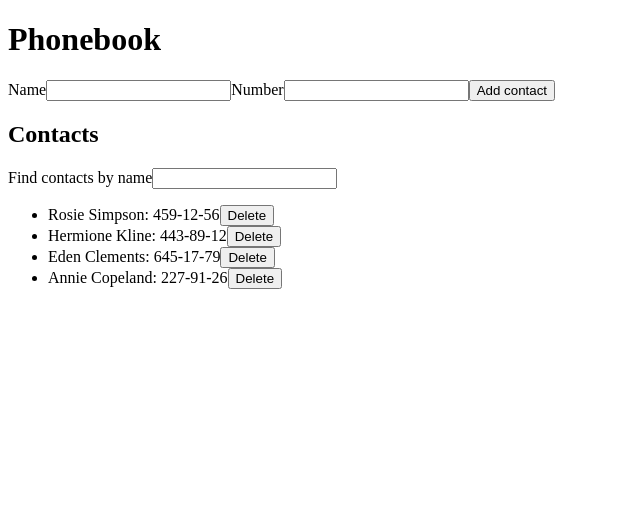
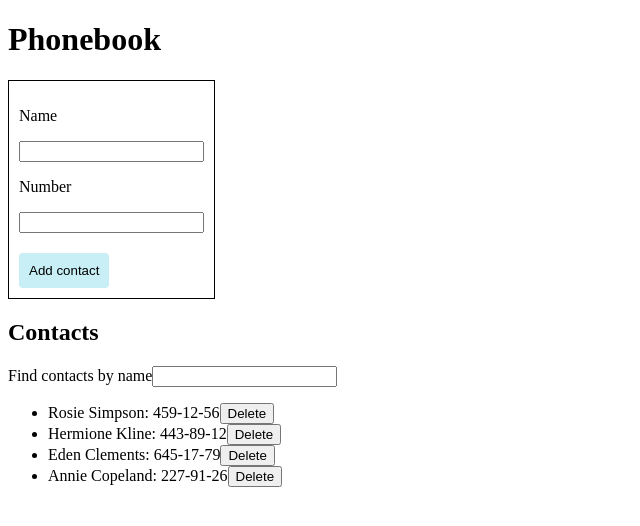
Before and after one commit to nilupsym/goit-react-hw-03-phonebook, a React (Create React App) app: page / in a window 1280 px wide. Shown: the top 526 px of the page, without its empty margins (0-640 px from the left). Built offline with nearby package versions, Linux system fonts and the light colour scheme; the HTML template or start-up script is replaced by a standard one.

Commit message:
updates contact form

```diff
--- a/src/App.js
+++ b/src/App.js
@@ -1,4 +1,6 @@
 import React, { Component } from 'react';
+
+import ContactForm from './components/ContactForm';
 
 class App extends Component {
   state = {
@@ -8,39 +10,36 @@ class App extends Component {
       { id: 'id-3', name: 'Eden Clements', number: '645-17-79' },
       { id: 'id-4', name: 'Annie Copeland', number: '227-91-26' },
     ],
-    filter: '',
-    name: '',
-    number: ''
+    filter: ''
   }
 
-  deleteContact = (contactID) => {this.setState(prevState => ({contacts: prevState.contacts.filter(contact => contact.id !== contactID)}))}
+  handleDeleteContact = (contactID) => {
+    this.setState(prevState => ({
+      contacts: prevState.contacts.filter(contact => contact.id !== contactID)
+    }))
+  }
+
+  formSubmitHandler = (data) => {
+    console.log(data);
+  }
 
   render() {
     const { contacts } = this.state;
     return (
       <>
         <h1>Phonebook</h1>
-        <form>
-          <label>
-            Name
-            <input type='text' />
-          </label>
-          <label>
-            Number
-            <input type='text' />
-          </label>
-          <button type='submit'>Add contact</button>
-        </form>
+        <ContactForm onSubmit={this.formSubmitHandler} />
 
         <h2>Contacts</h2>
         <label>
           Find contacts by name
-          <input type='text' /></label>
+          <input type='text' />
+        </label>
         <ul>
           {contacts.map(({ id, name, number }) => { return (
             <li key={id}>
-              {name}: { number}
-              <button onClick={() => this.deleteContact(id)}>Delete</button>
+              {name}: {number}
+              <button onClick={() => this.handleDeleteContact(id)}>Delete</button>
             </li>)
           })}
         </ul>
--- /dev/null
+++ b/src/components/ContactForm/ContactForm.js
@@ -0,0 +1,53 @@
+import React, { Component } from 'react';
+import styles from './ContactForm.module.css';
+
+class ContactForm extends Component {
+    state = {
+        name: '',
+        number: ''
+    }
+
+    handleInputChange = (e) => {
+        const { name, value } = e.currentTarget;
+        this.setState({ [name]: value });
+    };
+
+    handleAddContact = (e) => {
+        e.preventDefault();
+        this.props.onSubmit(this.state);
+        this.reset();
+    };
+
+    reset = () => {
+        this.setState({ name: '', number: '' })
+    };
+
+    render() {
+        const { name, number } = this.state;
+        return (
+            <form onSubmit={this.handleAddContact} className={styles.form}>
+                <label>
+                    <p>Name</p>
+                    <input
+                        name='name'
+                        value={name}
+                        type='text'
+                        onChange={this.handleInputChange}
+                    />
+                </label>
+                <label>
+                    <p>Number</p>
+                    <input
+                        name='number'
+                        value={number}
+                        type='text'
+                        onChange={this.handleInputChange}
+                    />
+                </label>
+                <button type='submit' className={styles.button}>Add contact</button>
+            </form>
+        )
+    }
+}
+
+export default ContactForm;
--- /dev/null
+++ b/src/components/ContactForm/ContactForm.module.css
@@ -0,0 +1,25 @@
+.form {
+  display: flex;
+  flex-direction: column;
+  width: fit-content;
+  border: 1px solid #000;
+  padding: 10px;
+}
+
+.button {
+  margin-top: 20px;
+  padding: 10px;
+  text-align: left;
+  width: fit-content;
+  background-color: rgb(199, 239, 245);
+  border: none;
+  border-radius: 4px;
+  outline: none;
+  transition: background-color 250ms ease-in-out;
+}
+
+.button:hover {
+  cursor: pointer;
+  background-color: rgb(88, 188, 211);
+  color: #fff;
+}
--- /dev/null
+++ b/src/components/ContactForm/index.js
@@ -0,0 +1 @@
+export { default } from './ContactForm';
```
